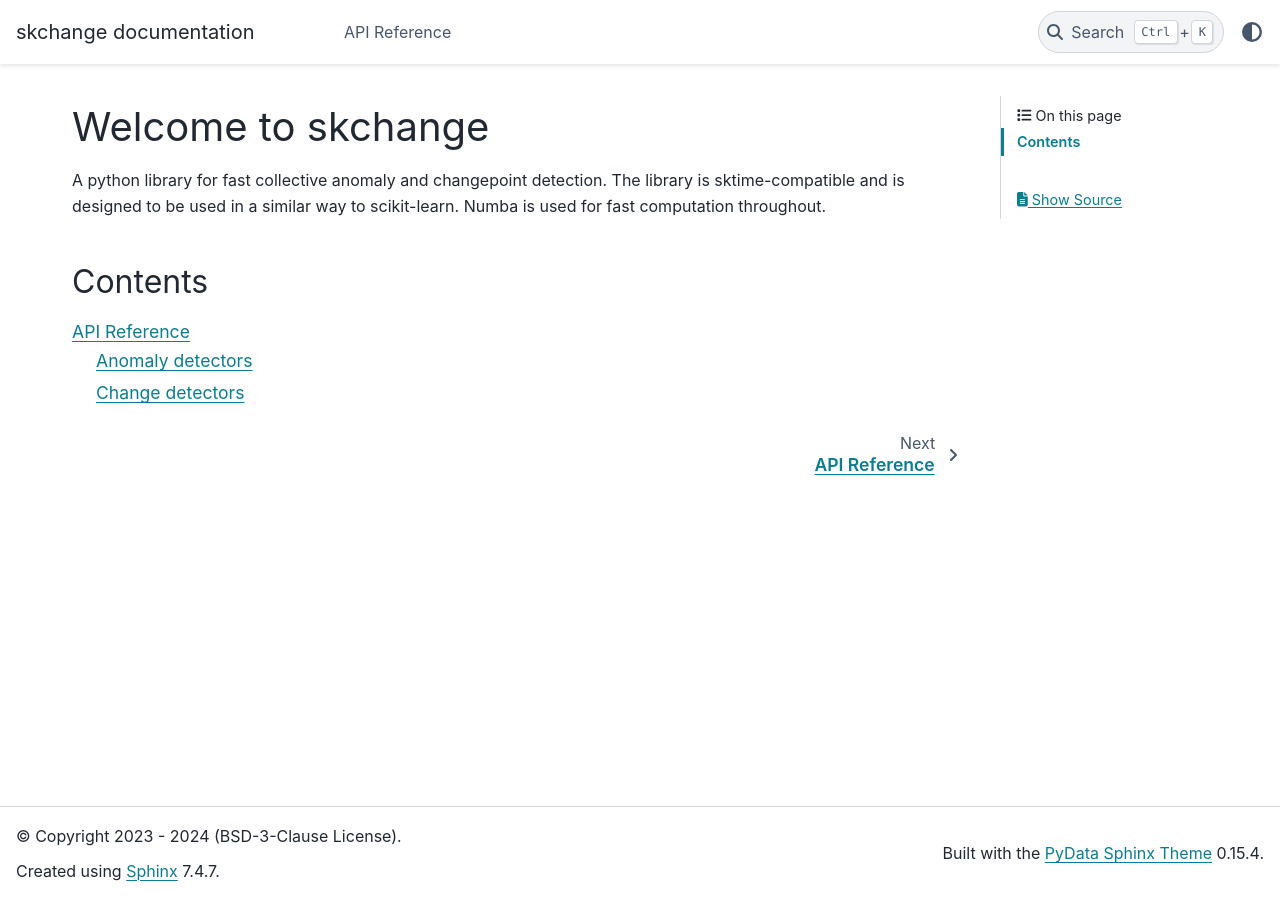
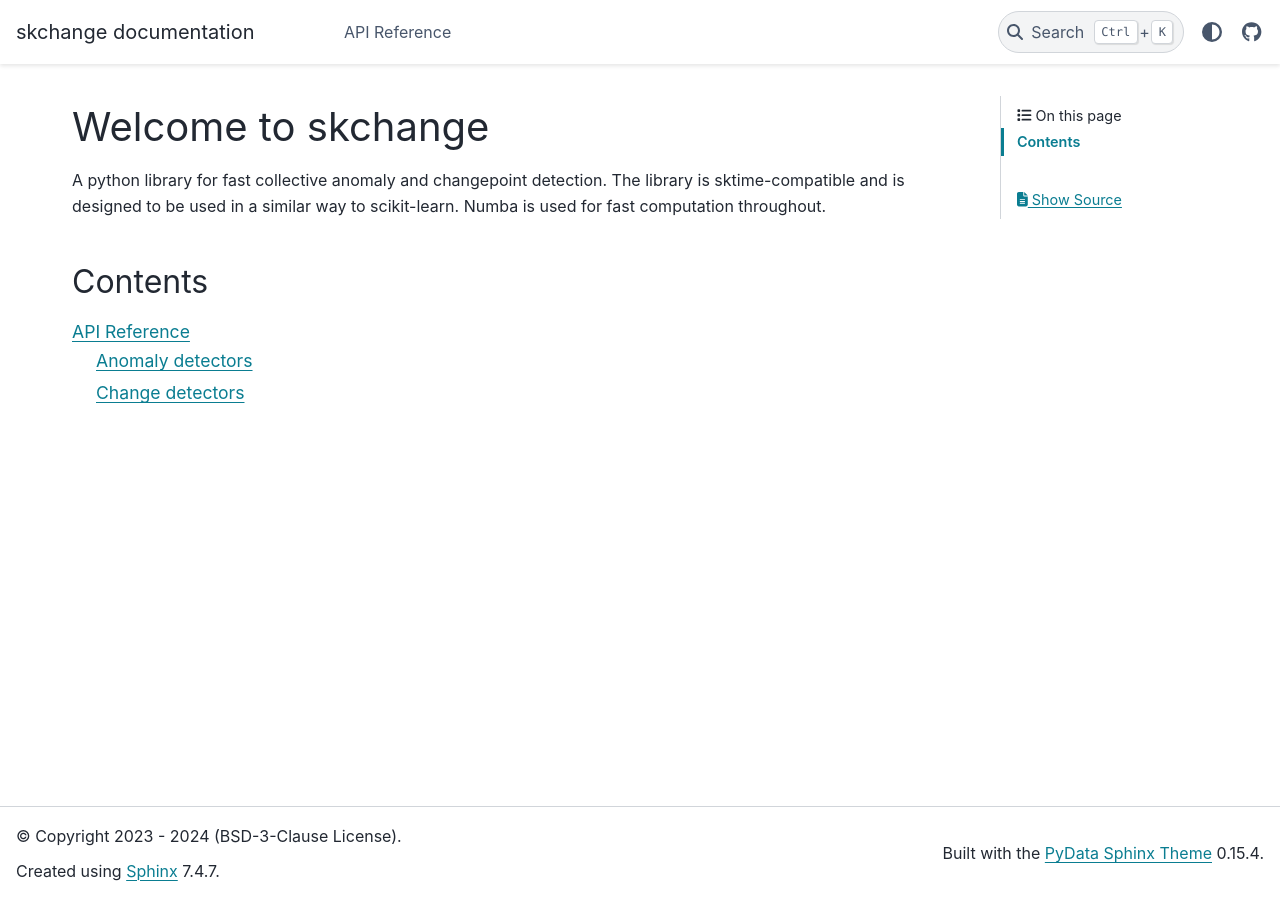
Before and after one commit to NorskRegnesentral/skchange, a Sphinx documentation site: the page built from docs/source/index.rst, in a window 1280 px wide. Built offline with Sphinx 7.4.7 and the PyData theme 0.15.4, drawn with Linux system fonts in a browser that asks for light colours.

Commit message:
docs: add html theme and sidebars options

```diff
--- a/docs/source/conf.py
+++ b/docs/source/conf.py
@@ -152,3 +152,34 @@ def linkcode_resolve(domain, info):
 # -- Options for HTML output
 
 html_theme = "pydata_sphinx_theme"
+
+# Theme options are theme-specific and customize the look and feel of a theme
+# further.  For a list of options available for each theme, see the
+# documentation.
+
+html_theme_options = {
+    "icon_links": [
+        {
+            "name": "GitHub",
+            "url": "https://github.com/NorskRegnesentral/skchange",
+            "icon": "fab fa-github",
+        },
+    ],
+    "show_prev_next": False,
+    "use_edit_page_button": False,
+    "navbar_start": ["navbar-logo"],
+    "navbar_center": ["navbar-nav"],
+    "navbar_end": ["theme-switcher", "navbar-icon-links"],
+}
+html_context = {
+    "github_user": "NorskRegnesentral",
+    "github_repo": "skchange",
+    "github_version": "main",
+    "doc_path": "docs/source/",
+}
+html_sidebars = {
+    "**": ["sidebar-nav-bs.html", "sidebar-ethical-ads.html"],
+    "index": [],
+    "get_started": [],
+    "search": [],
+}
```
